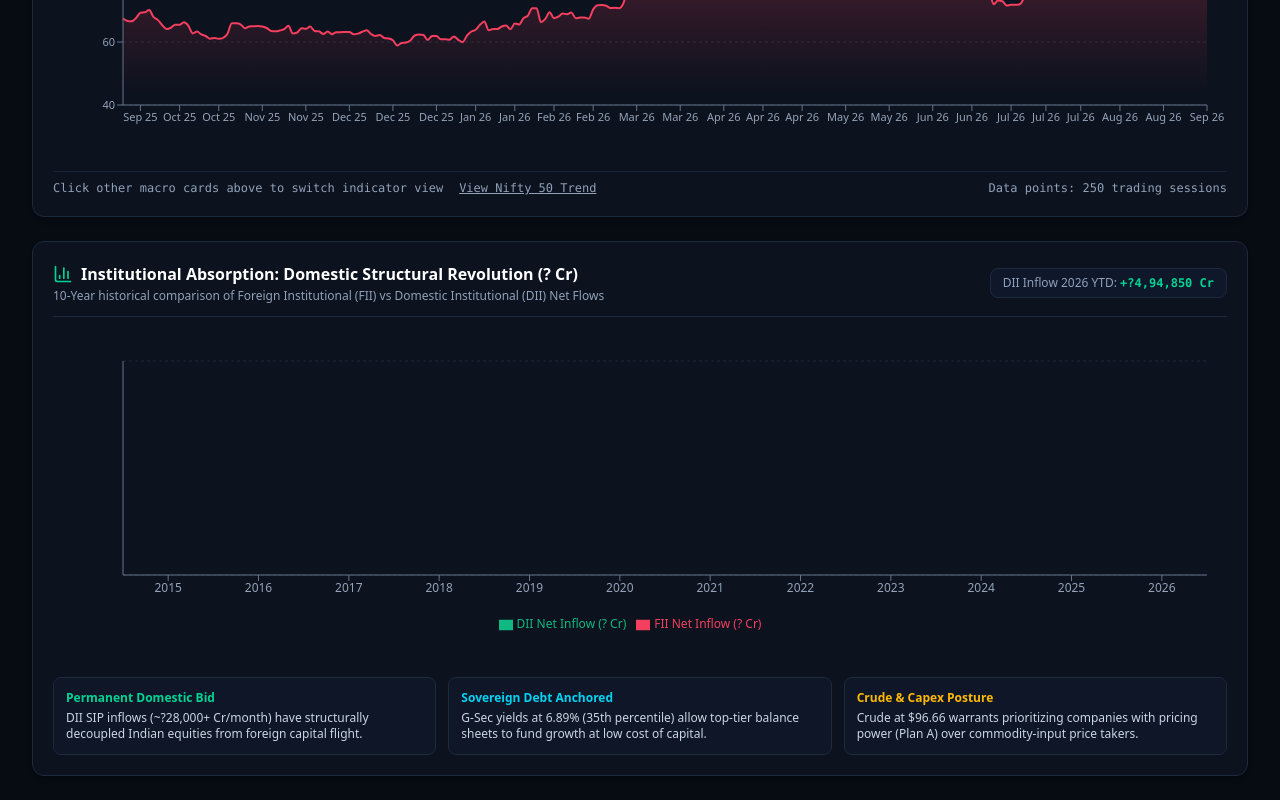
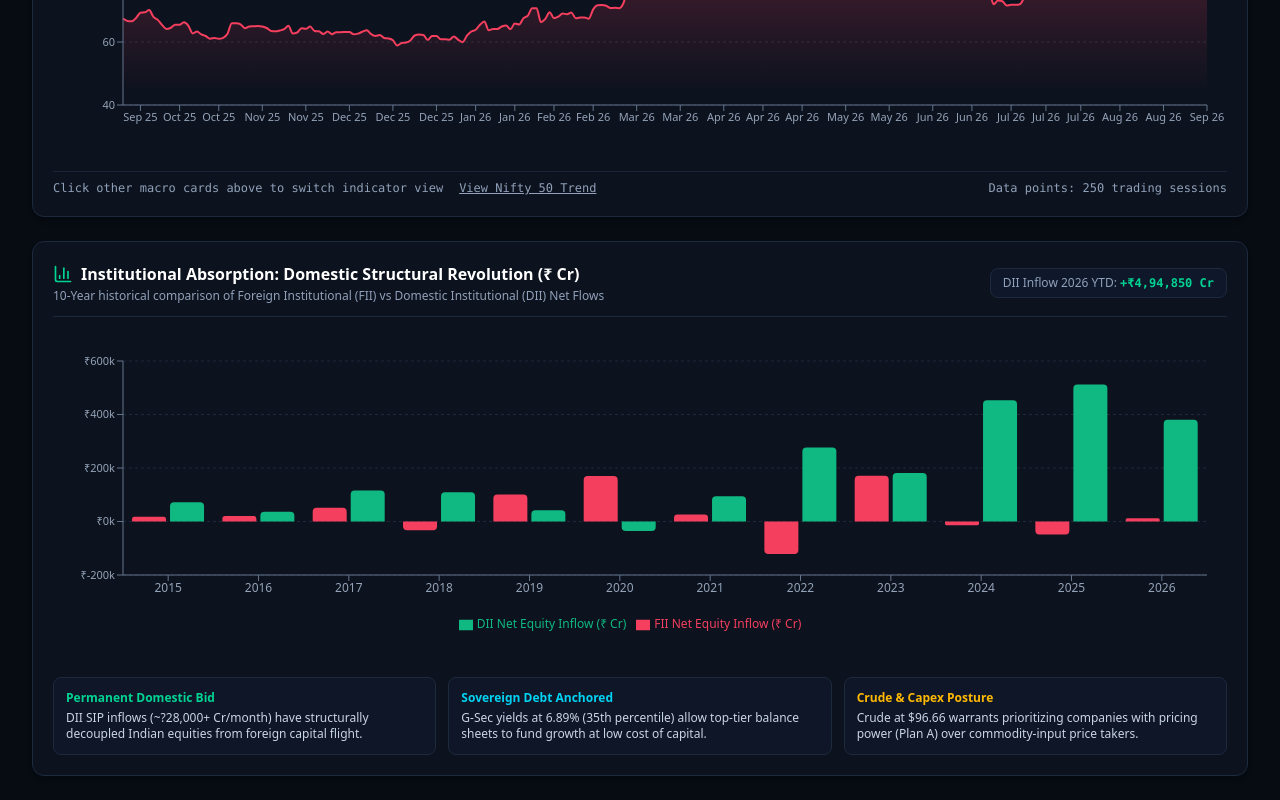
Before and after one commit to mlokhandwala/quant-dashboard, a Next.js app: page / in a window 1280 px wide. Shown: the part 612-1412 px from the top of the page. Built offline with nearby package versions, Linux system fonts and the light colour scheme.

Commit message:
Fix Institutional Absorption BarChart dataKey binding (FII_Net_Equity_Cr and DII_Net_Equity_Cr)

```diff
--- a/src/app/page.tsx
+++ b/src/app/page.tsx
@@ -510,14 +510,14 @@ export default function QuantDashboard() {
                 <div>
                   <h2 className="text-base font-bold text-white flex items-center gap-2">
                     <BarChart3 className="w-5 h-5 text-emerald-400" />
-                    Institutional Absorption: Domestic Structural Revolution (? Cr)
+                    Institutional Absorption: Domestic Structural Revolution (₹ Cr)
                   </h2>
                   <p className="text-xs text-slate-400 mt-0.5">
                     10-Year historical comparison of Foreign Institutional (FII) vs Domestic Institutional (DII) Net Flows
                   </p>
                 </div>
                 <div className="text-xs text-slate-400 bg-slate-900 px-3 py-1.5 rounded-lg border border-slate-800">
-                  DII Inflow 2026 YTD: <span className="font-bold text-emerald-400 font-mono">+?4,94,850 Cr</span>
+                  DII Inflow 2026 YTD: <span className="font-bold text-emerald-400 font-mono">+₹4,94,850 Cr</span>
                 </div>
               </div>
 
@@ -526,14 +526,14 @@ export default function QuantDashboard() {
                   <BarChart data={macro.fii_dii_history} margin={{ top: 20, right: 20, left: 10, bottom: 20 }}>
                     <CartesianGrid strokeDasharray="3 3" stroke="#1e293b" vertical={false} />
                     <XAxis dataKey="Year" stroke="#64748b" tick={{ fill: "#94a3b8", fontSize: 12 }} />
-                    <YAxis stroke="#64748b" tick={{ fill: "#94a3b8", fontSize: 11 }} tickFormatter={(val) => `?${val / 1000}k`} />
+                    <YAxis stroke="#64748b" tick={{ fill: "#94a3b8", fontSize: 11 }} tickFormatter={(val) => `₹${Math.round(val / 1000)}k`} />
                     <Tooltip
-                      contentStyle={{ backgroundColor: "#0f172a", borderColor: "#334155", borderRadius: "8px", fontSize: "12px" }}
-                      formatter={(val: any) => [`?${Number(val).toLocaleString("en-IN")} Cr`]}
+                      contentStyle={{ backgroundColor: "#0f172a", borderColor: "#334155", borderRadius: "8px", fontSize: "12px", fontFamily: "monospace" }}
+                      formatter={(val: any) => [`₹${Number(val).toLocaleString("en-IN")} Cr`]}
                     />
                     <Legend wrapperStyle={{ fontSize: "12px", paddingTop: "10px" }} />
-                    <Bar dataKey="FII_Net_Inflow_Cr" name="FII Net Inflow (? Cr)" fill="#f43f5e" radius={[4, 4, 0, 0]} />
-                    <Bar dataKey="DII_Net_Inflow_Cr" name="DII Net Inflow (? Cr)" fill="#10b981" radius={[4, 4, 0, 0]} />
+                    <Bar dataKey="FII_Net_Equity_Cr" name="FII Net Equity Inflow (₹ Cr)" fill="#f43f5e" radius={[4, 4, 0, 0]} />
+                    <Bar dataKey="DII_Net_Equity_Cr" name="DII Net Equity Inflow (₹ Cr)" fill="#10b981" radius={[4, 4, 0, 0]} />
                   </BarChart>
                 </ResponsiveContainer>
               </div>
```
